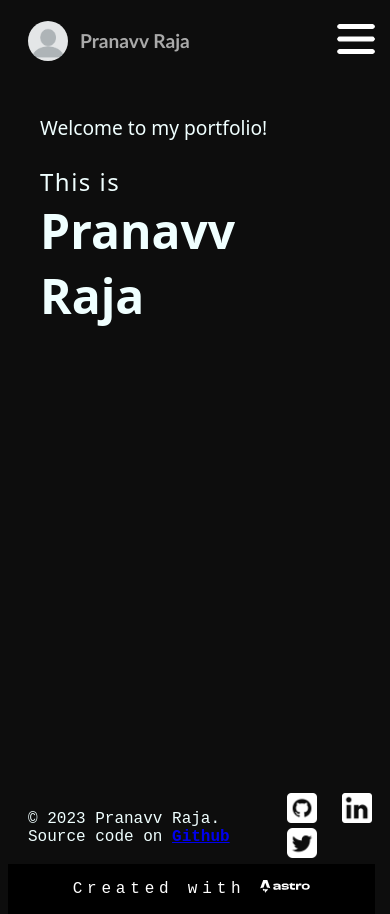
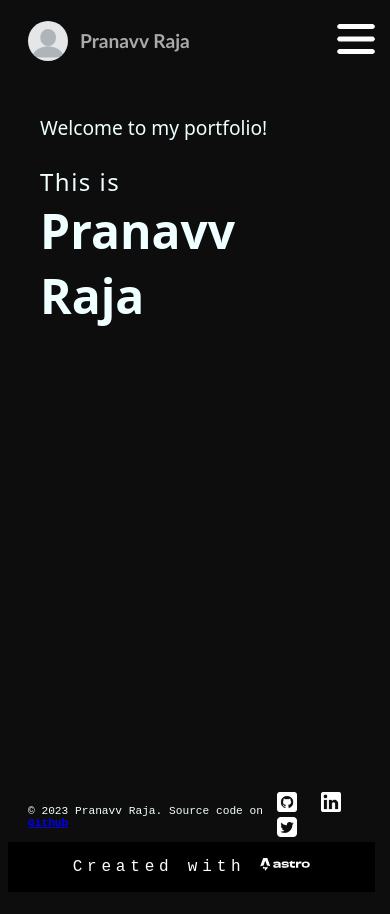
Before and after one commit to pranavvraja/portfolio-astro, an Astro site: page / in a window 390 px wide. After the commit the page ends 892 px from the top, so only its background shows below. Built offline with nearby package versions, Linux system fonts and the light colour scheme; Astro itself is replaced by a stand-in of ours.

Commit message:
mobile friendly footer

```diff
--- a/src/components/footer.astro
+++ b/src/components/footer.astro
@@ -68,7 +68,7 @@ import Social from "./social.astro";
 
   .soc {
     padding: 0;
-    column-gap: 10px;
+    column-gap: 8px;
     align-items: center;
     display: inline-block;
     align-content: center;
@@ -103,4 +103,19 @@ import Social from "./social.astro";
     letter-spacing: .5ch;
     bottom: 0%;
   }
+
+  @media (max-width: 600px) {
+    .cr {
+      font-size: 0.7rem;
+    }
+    .logo {
+      width: 20px;
+      padding: 0%;
+    }
+    .soc{
+      column-gap: 5px;
+      padding: 0%;
+    }
+  }
+
 </style>
```
